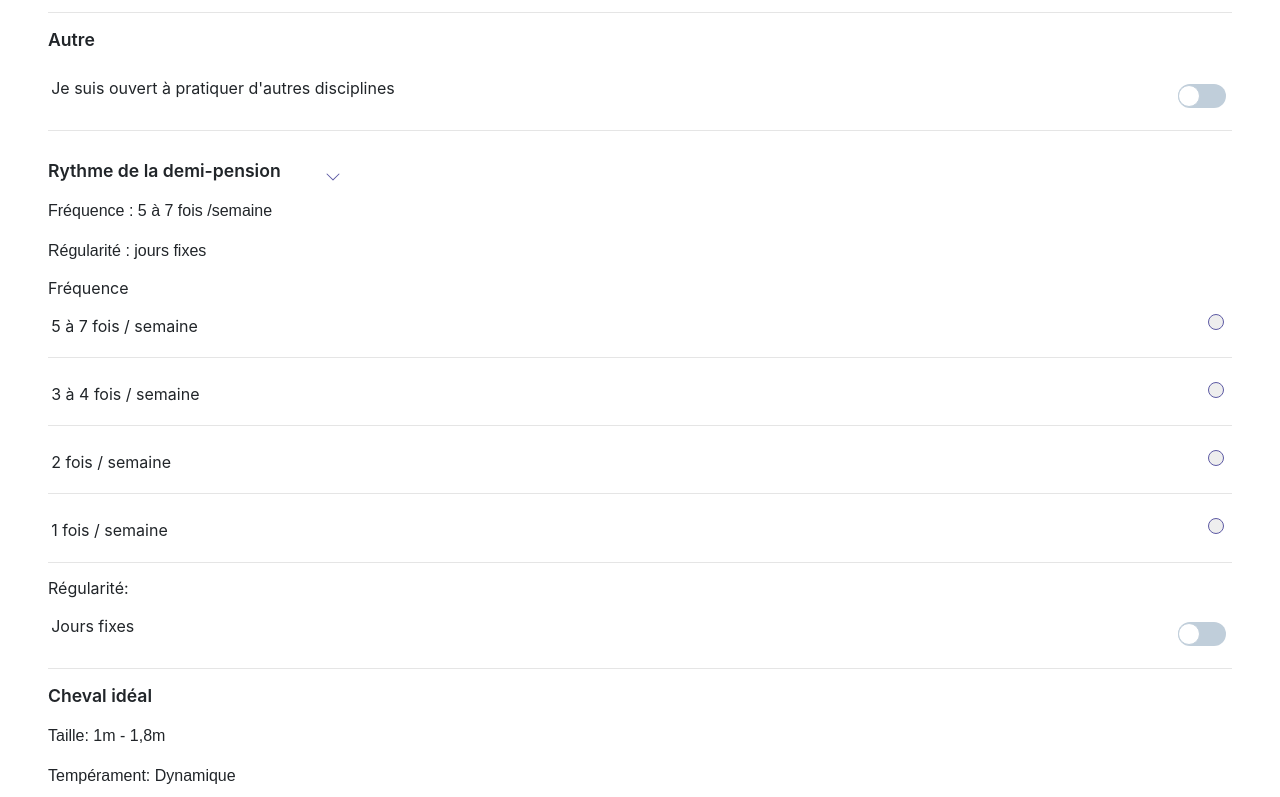
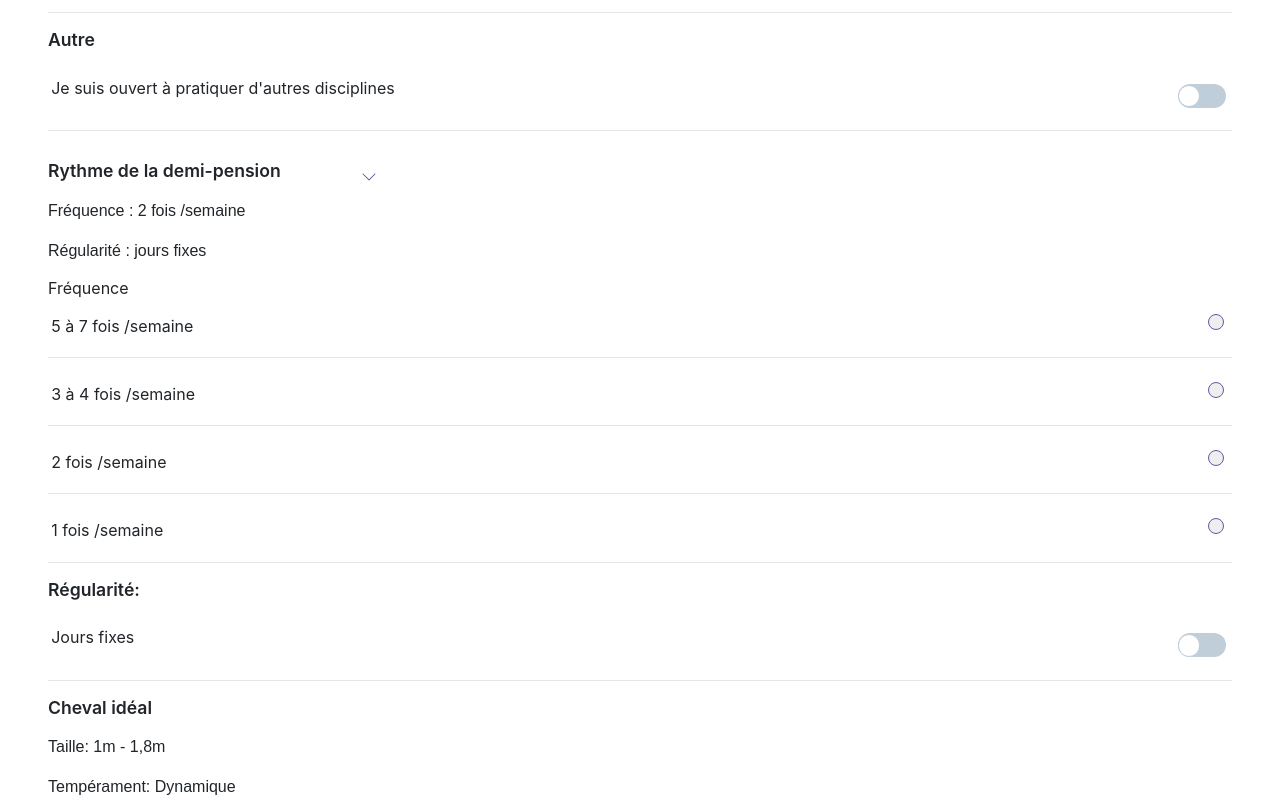
Before and after one commit to Johanna-cs/Caval_Cloud_Front, a React (Create React App) app: page /post-rider in a window 1280 px wide. Shown: the part 2517-3314 px from the top of the page. Built offline with nearby package versions, Linux system fonts and the light colour scheme.

Commit message:
working on state for postRider component

```diff
--- a/src/components/common/RadioButton.js
+++ b/src/components/common/RadioButton.js
@@ -11,7 +11,8 @@ const RadioButton = (props) => {
           type="radio"
           name={props.radioButtonName}
           id={props.radioButtonId}
-          value="option1"
+          value=""
+          onClick={props.onClick}
         />
         <label className="radioButton-check-label" for={props.radioButtonId}></label>
       </div>
--- a/src/components/common_section/BudgetMensuel.js
+++ b/src/components/common_section/BudgetMensuel.js
@@ -6,25 +6,48 @@ import './common_section.css'
 const BudgetMensuel = () => {
   const [isOpen, setIsOpen] = useState(true)
   const toggle = () => setIsOpen(!isOpen)
+  const [budget, setBudget] = useState("0");
+  const [devise, setDevise] = useState("€");
     return (
       <>
-        <div className='mensuel_price' >
-          <div className='toggle_place'>
+        <div className="mensuel_price">
+          <div className="toggle_place">
             <h4> Prix </h4>
-                <p>125 € /mois</p>
+            <p>
+              {budget} {devise} /mois
+            </p>
           </div>
-            <Button id='toggle_btn_chev'color="transparent" onClick={toggle} style={{ marginBottom: '1rem' }}>
-                  <svg class="bi bi-chevron-down" width="1em" height="1em" viewBox="0 0 16 16" fill="currentColor" xmlns="http://www.w3.org/2000/svg">
-                            <path fill-rule="evenodd" d="M1.646 4.646a.5.5 0 0 1 .708 0L8 10.293l5.646-5.647a.5.5 0 0 1 .708.708l-6 6a.5.5 0 0 1-.708 0l-6-6a.5.5 0 0 1 0-.708z"/>
+          <Button
+            id="toggle_btn_chev"
+            color="transparent"
+            onClick={toggle}
+            style={{ marginBottom: "1rem" }}
+          >
+            <svg
+              class="bi bi-chevron-down"
+              width="1em"
+              height="1em"
+              viewBox="0 0 16 16"
+              fill="currentColor"
+              xmlns="http://www.w3.org/2000/svg"
+            >
+              <path
+                fill-rule="evenodd"
+                d="M1.646 4.646a.5.5 0 0 1 .708 0L8 10.293l5.646-5.647a.5.5 0 0 1 .708.708l-6 6a.5.5 0 0 1-.708 0l-6-6a.5.5 0 0 1 0-.708z"
+              />
             </svg>
           </Button>
-
         </div>
-                <div className='mensuel_price2'>
+        <div className="mensuel_price2">
           <Collapse isOpen={isOpen}>
             <h5>Prix mensuel maximum :</h5>
             <label>
-                      <input className="mainInput" type="number" placeholder="Budget"/>
+              <input
+                className="mainInput"
+                type="number"
+                placeholder="Budget par mois"
+                onChange={(event) => setBudget(event.target.value)}
+              />
             </label>
             <h5>Devise:</h5>
 
@@ -32,20 +55,23 @@ const BudgetMensuel = () => {
               radioButtonText="Euros - €"
               radioButtonName="devise"
               radioButtonId="devise1"
+              onClick={() => setDevise("€")}
             />
             <RadioButton
               radioButtonText="Livre sterling - £"
               radioButtonName="devise"
               radioButtonId="devise2"
+              onClick={() => setDevise("£")}
             />
             <RadioButton
               radioButtonText="Dollar - $"
               radioButtonName="devise"
               radioButtonId="devise3"
+              onClick={() => setDevise("$")}
             />
           </Collapse>
         </div>
       </>
-    )}
+    );}
 
 export default BudgetMensuel
--- a/src/components/common_section/Frequency.js
+++ b/src/components/common_section/Frequency.js
@@ -1,19 +1,21 @@
-import React, { useState, useEffect } from 'react'
-import { Collapse, Button, Input } from 'reactstrap'
+import React, { useState} from 'react'
+import { Collapse, Button} from 'reactstrap'
 import RadioButton from '../common/RadioButton'
 import './common_section.css'
 import SlidingButton from "../common/SlidingButton";
 
-import { geoPropTypes } from 'react-geolocated'
 
 const Frequency = (props) => {
 
     const [isOpen, setIsOpen] = useState(true)
     const toggle = () => setIsOpen(!isOpen)
+    const [frequency, setFrequency] = useState("2 fois /semaine");
+
+
 
     return (
       <>
-        <div className="frenquencyDiv">
+        <div className="frequencyDiv">
           <div className="toggle_place">
             <h4>{props.frequencyTitle} </h4>
           </div>
@@ -31,34 +33,39 @@ const Frequency = (props) => {
               />
             </svg>
           </Button>
-          <p>Fréquence : 5 à 7 fois /semaine</p>
+          <p>Fréquence : {frequency}</p>
           <p>Régularité : jours fixes</p>
         </div>
         <Collapse isOpen={isOpen}>
           <div>
             <h5>Fréquence </h5>
+
             <RadioButton
-              radioButtonText="5 à 7 fois / semaine"
-              radioButtonName="7timesWeek"
-              radioButtonId="7timesWeek"
+              radioButtonText="5 à 7 fois /semaine"
+              radioButtonName="frequency"
+              radioButtonId="frequency1"
+              onClick={() => setFrequency("5 à 7 fois /semaine")}
             />
             <RadioButton
-              radioButtonText="3 à 4 fois / semaine"
-              radioButtonName="4timesWeek"
-              radioButtonId="4timesWeek"
+              radioButtonText="3 à 4 fois /semaine"
+              radioButtonName="frequency"
+              radioButtonId="frequency2"
+              onClick={() => setFrequency("3 à 4 fois /semaine")}
             />
             <RadioButton
-              radioButtonText="2 fois / semaine"
-              radioButtonName="2timesWeek"
-              radioButtonId="2timesWeek"
+              radioButtonText="2 fois /semaine"
+              radioButtonName="frequency"
+              radioButtonId="frequency3"
+              onClick={() => setFrequency("2 fois /semaine")}
             />
             <RadioButton
-              radioButtonText="1 fois / semaine"
-              radioButtonName="1timesWeek"
-              radioButtonId="1timesWeek"
+              radioButtonText="1 fois /semaine"
+              radioButtonName="frequency"
+              radioButtonId="frequency4"
+              onClick={() => setFrequency("1 fois /semaine")}
             />
           </div>
-          <h5>Régularité:</h5>
+          <h4>Régularité:</h4>
           <SlidingButton
             SlidingButtonText="Jours fixes"
             SlidingButtonID="fixedDaysSwitch"
--- a/src/components/common_section/common_section.css
+++ b/src/components/common_section/common_section.css
@@ -1,7 +1,7 @@
 /* common css btn etc */
 #toggle_btn_chev {
   width: 2em;
-  margin-left: 2em;
+  margin-left: 4.3em;
   margin-top: 0.6em;
   margin-bottom: 0.3em;
   color: #5d5aa4;
@@ -33,8 +33,7 @@
     padding-bottom: 1em;
 }
 /* ***** Localisation ***** */
-.locationDiv,
-.frequencyDiv {
+.locationDiv{
   display: flex;
   align-items: baseline;
   justify-content: space-between;
--- a/src/components/postRider/PostRider.js
+++ b/src/components/postRider/PostRider.js
@@ -1,16 +1,14 @@
 import React, { useState } from "react";
 import "./postRider.css";
-import { Collapse, Button} from "reactstrap";
 import { Link } from "react-router-dom";
 import Header from '../Header_footer/Header';
 import SlidingButton from "../common/SlidingButton";
-import RadioButton from "../common/RadioButton";
 import Carousel from "../common/Carousel";
 import logo from "../SVG-icons/cavalcloud-logo.png"
 import FloatingButton from "../common/FloatingButton";
 import Disciplines from "../common_section/Disciplines";
 import BudgetMensuel from "../common_section/BudgetMensuel";
-import Frenquency from "../common_section/Frequency";
+import Frequency from "../common_section/Frequency";
 
 
 
@@ -91,7 +89,7 @@ const PostRider = () => {
         </div>
         <hr />
         <div>
-          <Frenquency frequencyTitle="Rythme de la demi-pension" />
+          <Frequency frequencyTitle="Rythme de la demi-pension" />
         </div>
         <hr />
         <div>
```
Also changed, not shown: src/components/common_section/Disciplines.js (+9 -12 lines), src/components/postRider/PostRiderPresentation.js (+44 -10 lines). Lines whose indentation alone changed are shown as unchanged.
